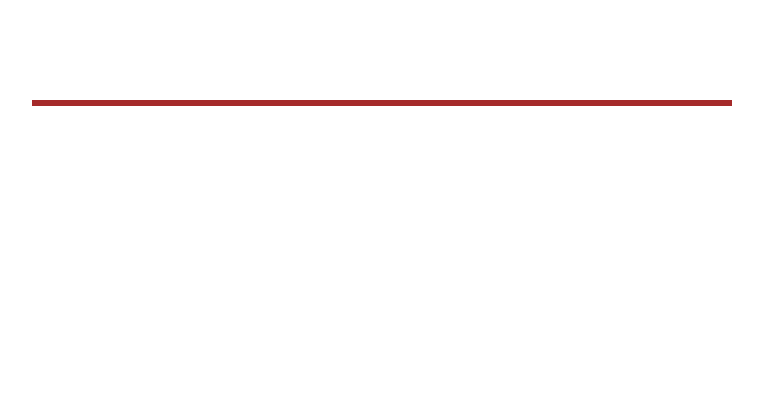
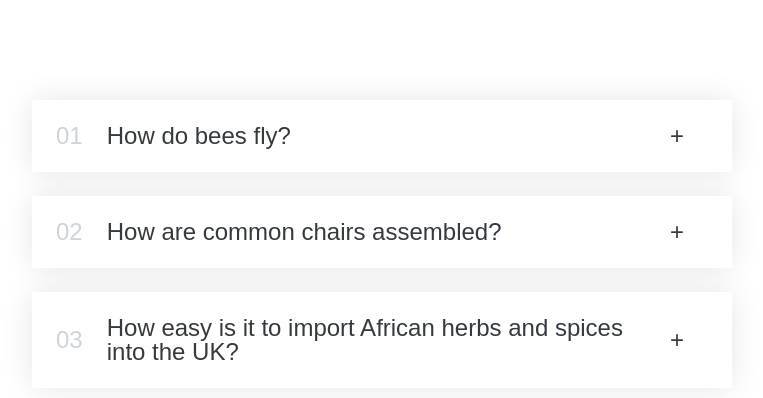
Before and after one commit to MBANS8A1/Information-Accordion, a React (Create React App) app: page / in a window 1280 px wide. Shown: the top 398 px of the page, without its empty margins (258-1021 px from the left). Built offline with nearby package versions, Linux system fonts and the light colour scheme.

Commit message:
I added a return statement that was missing from the AccordionItem functional component.

```diff
--- a/src/App.js
+++ b/src/App.js
@@ -45,12 +45,14 @@ function AccordionItem({ number, title, text }) {
   function handleToggle() {
     setIsOpen((isOpen) => !isOpen);
   }
-  <div className={`item ${isOpen ? "open" : ""}`} onClick={handleToggle}>
-    <p className="number">{number < 9 ? `0${number + 1}` : number + 1}</p>
-    <p className="title">{title}</p>
-    <p className="icon">{isOpen ? "-" : "+"}</p>
-    {isOpen && <div className="content-box">{text}</div>}
-  </div>;
+  return (
+    <div className={`item ${isOpen ? "open" : ""}`} onClick={handleToggle}>
+      <p className="number">{number < 9 ? `0${number + 1}` : number + 1}</p>
+      <p className="title">{title}</p>
+      <p className="icon">{isOpen ? "-" : "+"}</p>
+      {isOpen && <div className="content-box">{text}</div>}
+    </div>
+  );
 }
 
 export default App;
--- a/src/index.js
+++ b/src/index.js
@@ -1,10 +1,11 @@
-import React from "react";
+import { StrictMode } from "react";
 import ReactDOM from "react-dom/client";
 import App from "./App";
 
-const root = ReactDOM.createRoot(document.getElementById("root"));
+const rootElement = document.getElementById("root");
+const root = ReactDOM.createRoot(rootElement);
 root.render(
-  <React.StrictMode>
+  <StrictMode>
     <App />
-  </React.StrictMode>
+  </StrictMode>
 );
--- a/src/styles.css
+++ b/src/styles.css
@@ -47,7 +47,6 @@ body {
   display: flex;
   flex-direction: column;
   gap: 24px;
-  border: 3px solid brown;
 }
 
 .open {
```
